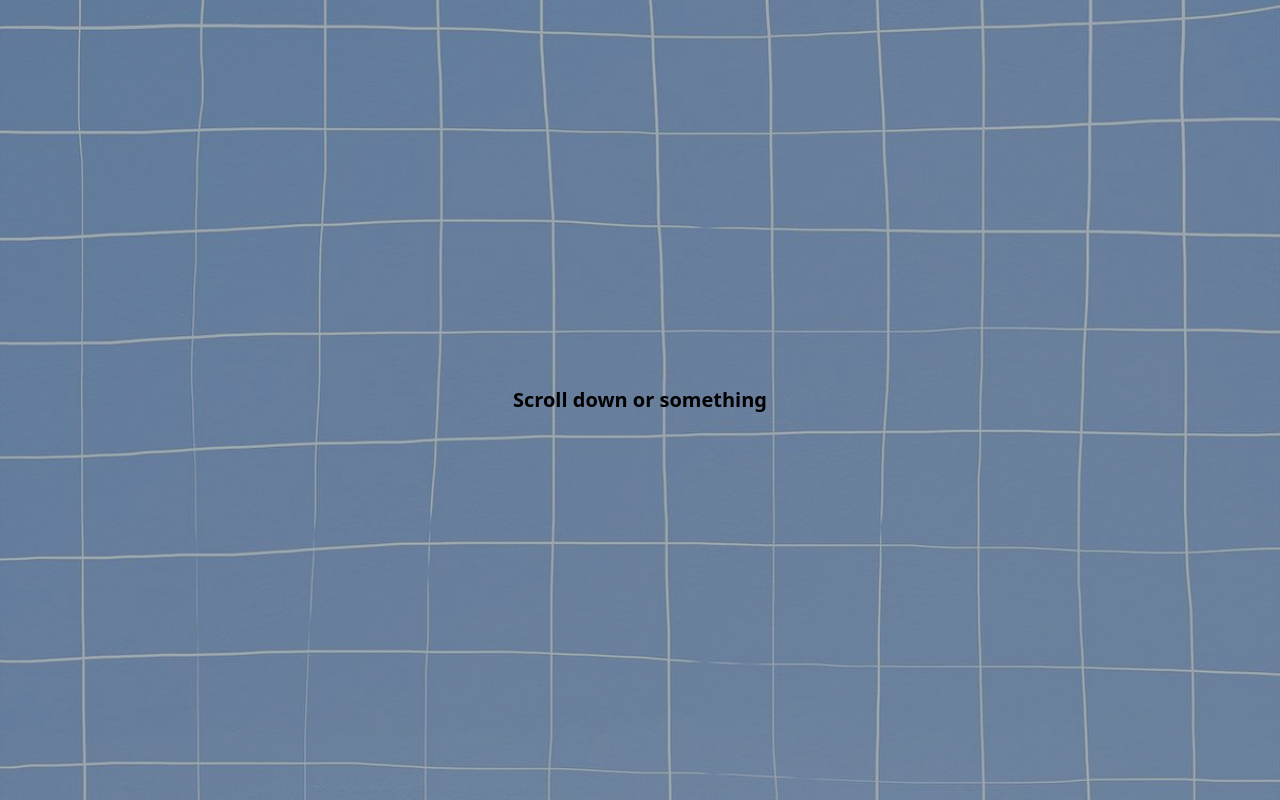
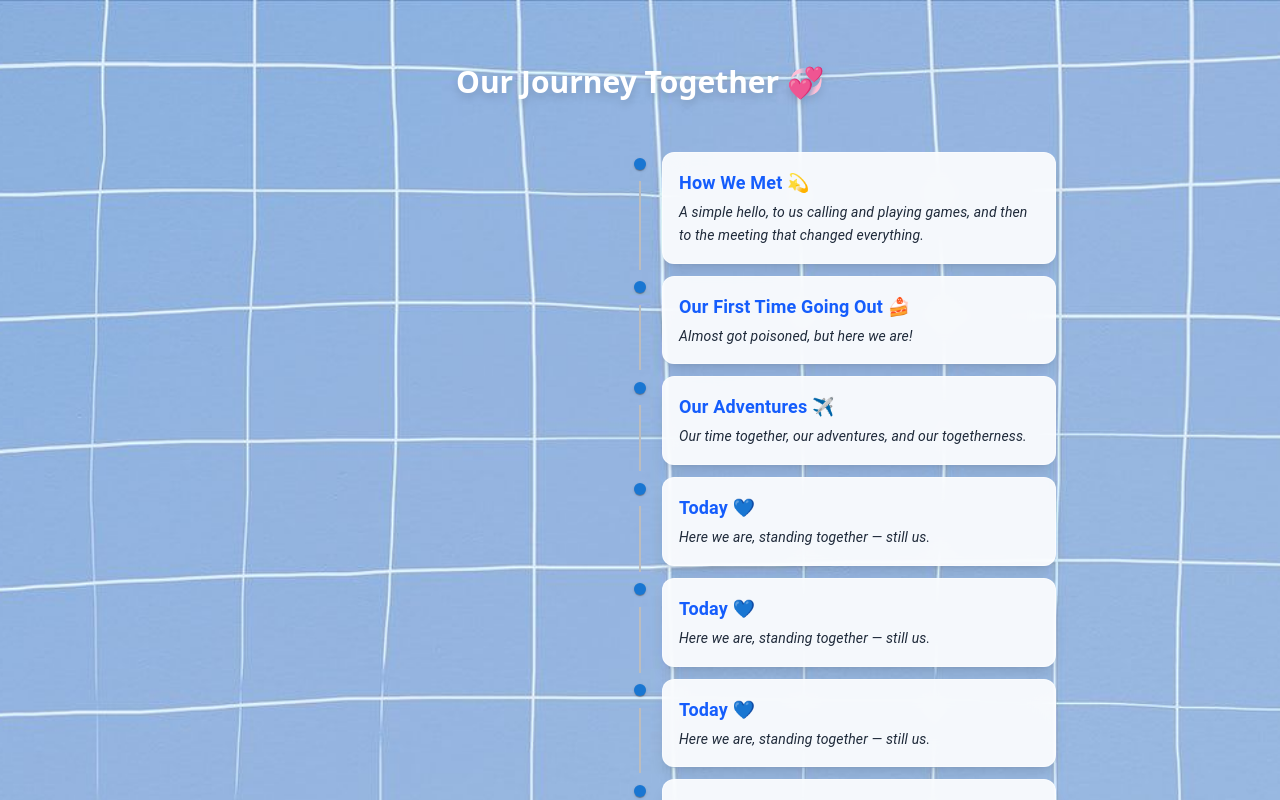
Before and after one commit to femnixx/anniversary, a React (Vite) app: page /journey in a window 1280 px wide. Shown: the top 800 px of the page. Built offline with nearby package versions, Linux system fonts and the light colour scheme.

Commit message:
Added the scrolling animation

```diff
--- a/src/pages/Journey.tsx
+++ b/src/pages/Journey.tsx
@@ -1,24 +1,104 @@
-import bluerealbackground3 from "../assets/bluerealbackground3.jpg"
-import { motion } from "motion/react";
-import type { Variants } from "motion/react"
+import bluerealbackground3 from "../assets/bluerealbackground3.jpg";
+import {
+  Timeline,
+  TimelineItem,
+  TimelineSeparator,
+  TimelineConnector,
+  TimelineContent,
+  TimelineDot,
+} from "@mui/lab";
+import { motion } from "framer-motion";
+import { useEffect, useState } from "react";
+
+const timelineEvents = [
+  {
+    title: "How We Met 💫",
+    desc: "A simple hello, to us calling and playing games, and then to the meeting that changed everything.",
+  },
+  {
+    title: "Our First Time Going Out 🍰",
+    desc: "Almost got poisoned, but here we are!",
+  },
+  {
+    title: "Our Adventures ✈️",
+    desc: "Our time together, our adventures, and our togetherness.",
+  },
+  {
+    title: "Today 💙",
+    desc: "Here we are, standing together — still us.",
+  },
+  {
+    title: "Today 💙",
+    desc: "Here we are, standing together — still us.",
+  },
+  {
+    title: "Today 💙",
+    desc: "Here we are, standing together — still us.",
+  },
+  {
+    title: "Today 💙",
+    desc: "Here we are, standing together — still us.",
+  },
+  {
+    title: "Today 💙",
+    desc: "Here we are, standing together — still us.",
+  },
+
+];
 
 const Journey = () => {
+  const [isMobile, setIsMobile] = useState(false);
+
+  // ✅ Detect screen size dynamically
+  useEffect(() => {
+    const checkMobile = () => setIsMobile(window.innerWidth < 768);
+    checkMobile();
+    window.addEventListener("resize", checkMobile);
+    return () => window.removeEventListener("resize", checkMobile);
+  }, []);
+
   return (
-    <div className='w-screen h-screen'>
-      <div
-  className="w-full h-full bg-cover bg-center bg-no-repeat"
-  style={{ backgroundImage: `url(${bluerealbackground3})` }}
->
-  <div className=" absolute w-full h-full flex flex-col justify-center items-center bg-black/30 text-white">
-  </div>
-    <div className="w-full h-full items-center justify-center flex flex-col">
-      <p className="text-xl font-semibold">Scroll down or something</p>
+    <div
+      className="min-h-screen w-full bg-cover bg-center bg-no-repeat flex flex-col items-center py-16 px-4"
+      style={{ backgroundImage: `url(${bluerealbackground3})` }}
+    >
+      <p className="text-2xl md:text-3xl font-bold text-white drop-shadow-lg mb-10 text-center">
+        Our Journey Together 💞
+      </p>
+
+      {/* Timeline container */}
+      <div className="flex justify-center w-full max-w-3xl md:max-w-4xl">
+        <Timeline position={isMobile ? "right" : "alternate"}>
+          {timelineEvents.map((event, index) => (
+            <motion.div
+              key={index}
+              initial={{ opacity: 0, y: 60 }}
+              whileInView={{ opacity: 1, y: 0 }}
+              transition={{ duration: 0.7, delay: index * 0.15 }}
+              viewport={{ once: true, amount: 0.3 }}
+            >
+              <TimelineItem>
+                <TimelineSeparator>
+                  <TimelineDot color="primary" />
+                  {index !== timelineEvents.length - 1 && <TimelineConnector />}
+                </TimelineSeparator>
+                <TimelineContent className="md:px-4">
+                  <div className="bg-white/90 backdrop-blur-md p-3 md:p-4 rounded-xl shadow-lg border border-white/40">
+                    <h3 className="font-semibold text-base md:text-lg text-blue-600 mb-1">
+                      {event.title}
+                    </h3>
+                    <p className="text-xs md:text-sm text-gray-800 italic leading-snug md:leading-relaxed">
+                      {event.desc}
+                    </p>
+                  </div>
+                </TimelineContent>
+              </TimelineItem>
+            </motion.div>
+          ))}
+        </Timeline>
+      </div>
     </div>
-      <p>hi</p>
+  );
+};
 
-</div>
-    </div>
-  )
-}
-
-export default Journey
+export default Journey;
```
